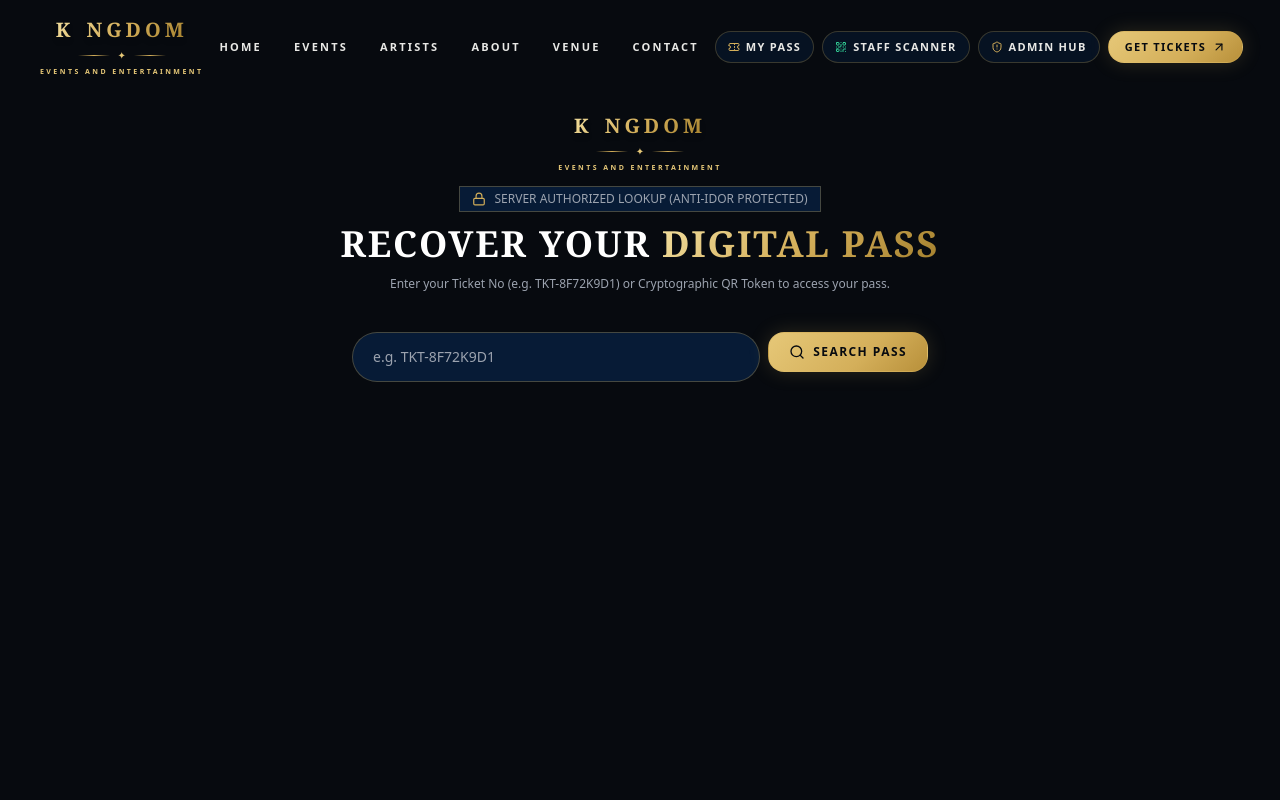
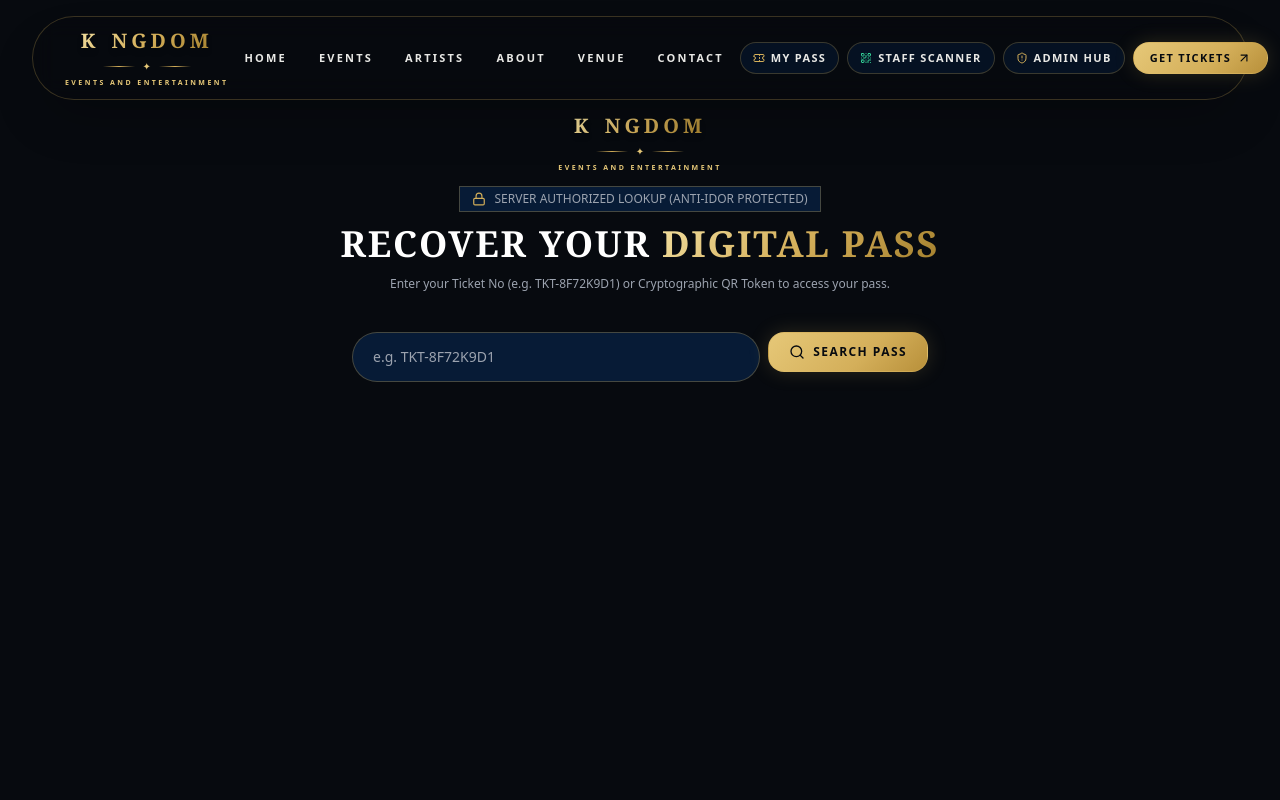
Before and after one commit to itsvijayanand/kingdom, a Next.js app: page /my-ticket in a window 1280 px wide. Shown: the top 800 px of the page. Built offline with nearby package versions, Linux system fonts and the light colour scheme.

Commit message:
Transform navbar into floating rounded pill with top and side padding

```diff
--- a/src/components/Navbar.tsx
+++ b/src/components/Navbar.tsx
@@ -17,10 +17,12 @@ export default function Navbar() {
   }, []);
 
   return (
-    <header className={`fixed top-0 left-0 right-0 z-50 transition-all duration-300 ${
-      scrolled ? 'bg-[#070A0F]/50 backdrop-blur-lg border-b border-[#D4AF5A]/25 py-2.5' : 'bg-transparent py-4 border-b border-transparent'
-    }`}>
-      <div className="max-w-[1550px] mx-auto px-4 sm:px-6 lg:px-10 flex items-center justify-between gap-4">
+    <header className="fixed top-0 left-0 right-0 z-50 pt-3 sm:pt-4 px-3 sm:px-6 lg:px-8 pointer-events-none transition-all duration-300">
+      <div className={`max-w-[1550px] mx-auto rounded-full border transition-all duration-300 px-4 sm:px-6 lg:px-8 py-2.5 flex items-center justify-between gap-4 shadow-2xl pointer-events-auto ${
+        scrolled
+          ? 'bg-[#070A0F]/85 backdrop-blur-xl border-[#D4AF5A]/40 gold-border-glow'
+          : 'bg-[#070A0F]/45 backdrop-blur-md border-[#D4AF5A]/25 hover:border-[#D4AF5A]/40'
+      }`}>
 
         {/* Kingdom Official Brand Emblem */}
         <div className="shrink-0 flex items-center">
@@ -108,7 +110,7 @@ export default function Navbar() {
 
       {/* Mobile Drawer */}
       {mobileOpen && (
-        <div className="lg:hidden bg-[#070A0F]/98 backdrop-blur-xl border-b border-[#D4AF5A]/30 px-6 py-6 flex flex-col gap-4 font-sans text-xs tracking-[0.2em] uppercase shadow-2xl animate-fadeIn">
+        <div className="lg:hidden max-w-[1550px] mx-auto mt-2 rounded-2xl bg-[#070A0F]/95 backdrop-blur-xl border border-[#D4AF5A]/30 px-6 py-6 flex flex-col gap-4 font-sans text-xs tracking-[0.2em] uppercase shadow-2xl animate-fadeIn pointer-events-auto">
           <Link href="/" onClick={() => setMobileOpen(false)} className="text-white hover:text-[#D4AF5A] py-1 transition-colors">HOME</Link>
           <Link href="/event" onClick={() => setMobileOpen(false)} className="text-white hover:text-[#D4AF5A] py-1 transition-colors">EVENTS</Link>
           <Link href="/artist" onClick={() => setMobileOpen(false)} className="text-white hover:text-[#D4AF5A] py-1 transition-colors">ARTISTS</Link>
```
